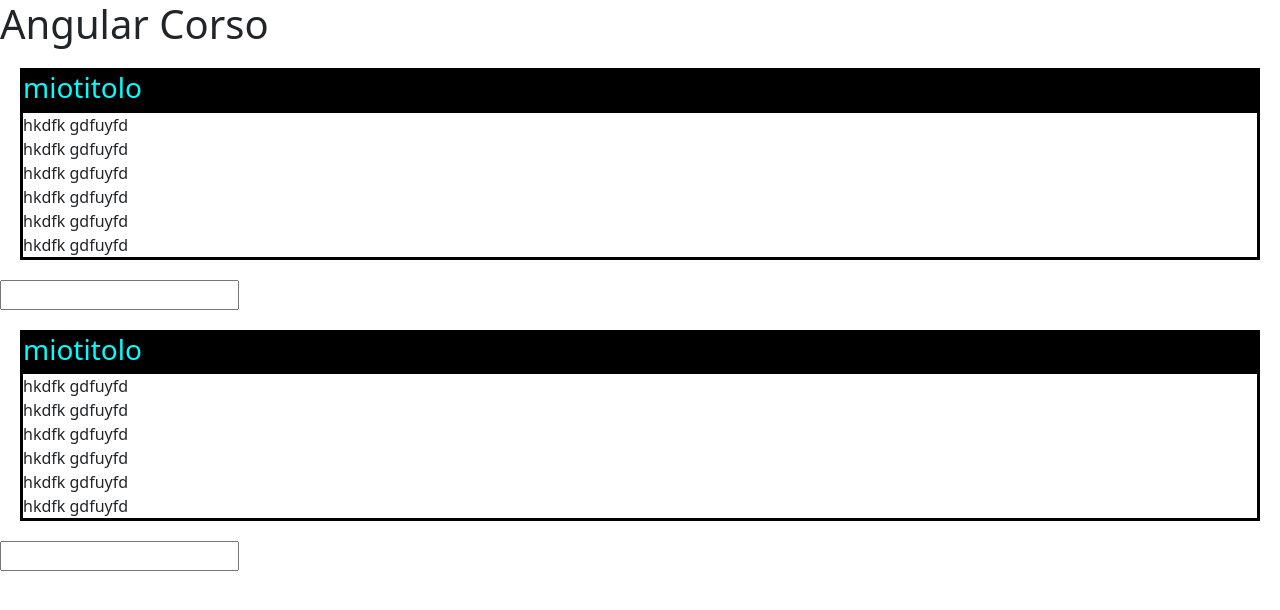
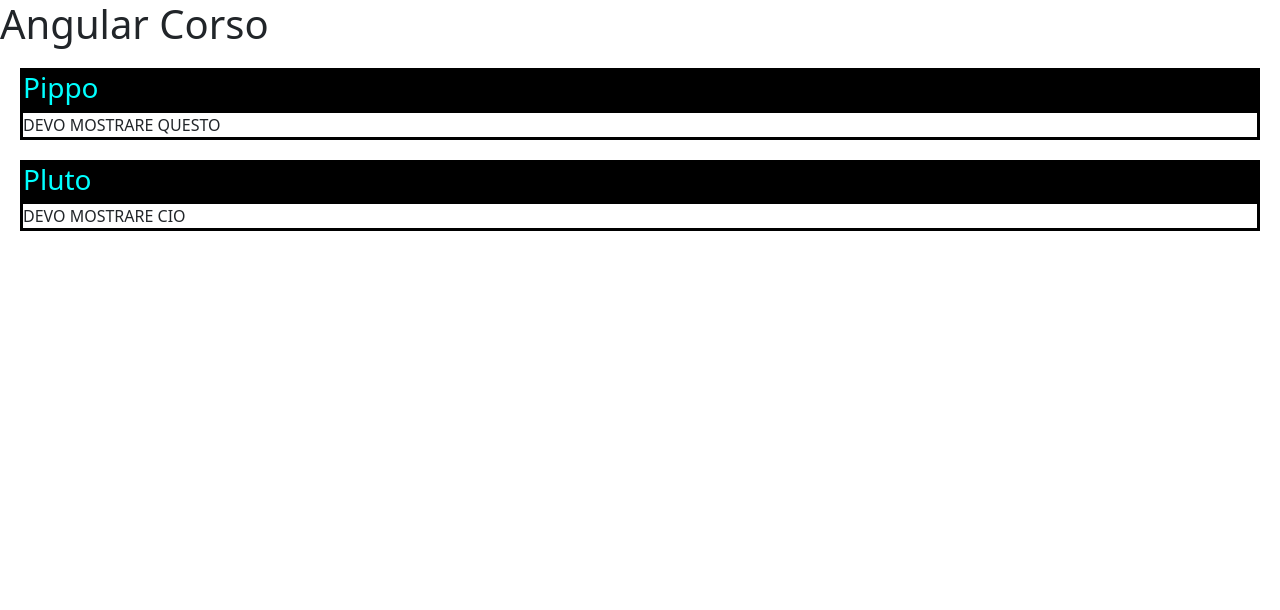
Before and after one commit to ironmanromeo/angular-corso, an Angular app: page / in a window 1280 px wide. Shown: the top 610 px of the page. Built offline with nearby package versions, Linux system fonts and the light colour scheme.

Commit message:
fix: my version try fetching jsonapi

```diff
--- a/src/app/accordion/accordion.component.html
+++ b/src/app/accordion/accordion.component.html
@@ -5,13 +5,8 @@
     backgroundColor:'black',
     margin:'20px'
 }">
-    <h3 (click)="onPremuto()" style="color:aqua">{{titolo}}</h3>
-    <div style="background-color:white">
-        hkdfk gdfuyfd <br>hkdfk gdfuyfd <br>hkdfk gdfuyfd <br>hkdfk gdfuyfd <br>hkdfk gdfuyfd <br>hkdfk gdfuyfd <br>
+    <h3 (click)="onPremuto()" style="color:aqua" >{{titolo}}</h3>
+    <div *ngIf="aperto"style="background-color:white">
+        <ng-content></ng-content>
     </div>
 </div>
-
-<input
-type="text"
-
->
--- a/src/app/accordion/accordion.component.ts
+++ b/src/app/accordion/accordion.component.ts
@@ -1,21 +1,19 @@
-import { Component, OnInit } from '@angular/core';
+import { Component, Input } from '@angular/core';
 
 @Component({
   selector: 'app-accordion',
   templateUrl: './accordion.component.html',
   styleUrls: ['./accordion.component.css']
 })
-export class AccordionComponent implements OnInit {
-
-  titolo="miotitolo"
-  stato=true
+export class AccordionComponent {
+  @Input("ti") titolo = "Mio titolo"
+  aperto=true
   constructor() { }
 
-  ngOnInit(): void {
-  }
+
 
   onPremuto(){
-    alert("ho premuto l h3")
+    this.aperto=!this.aperto
   }
 
 }
--- a/src/app/app.component.html
+++ b/src/app/app.component.html
@@ -1,9 +1,9 @@
 <h1>Angular Corso</h1>
 
-<app-accordion titolo="Pippo">
-    ygsdfuyuykdfg kfduyg yfduk
+<app-accordion ti="Pippo">
+    DEVO MOSTRARE QUESTO
 </app-accordion>
 
-<app-accordion titolo="Pluto">
-    ygsdfuyuykjdfguydfudfyduyg yfduk
+<app-accordion ti="Pluto ">
+    DEVO MOSTRARE CIO
 </app-accordion>
--- a/src/app/app.component.ts
+++ b/src/app/app.component.ts
@@ -25,4 +25,10 @@ export class AppComponent {
   onRicevitEvento(t:string, sec?:string){
     console.log("Ho ricevuto: ",t + sec)
   }
+
+  gson(){
+    fetch('https://jsonplaceholder.typicode.com/posts/')
+  .then(response => response.json())
+  .then(json => console.log(json))
+  }
 }
```
